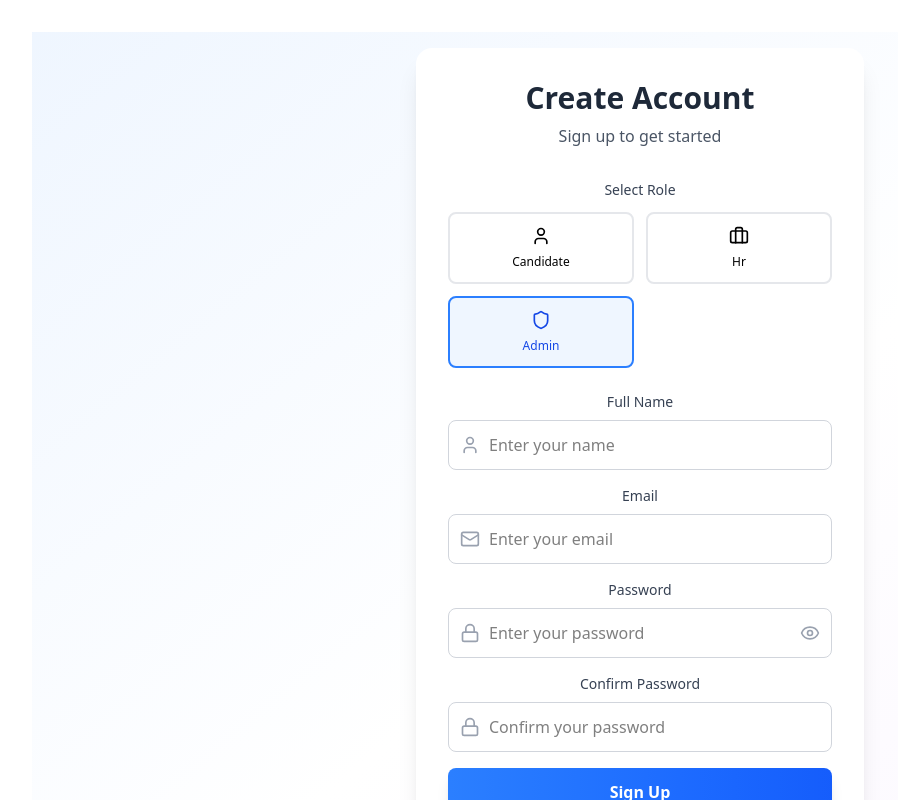
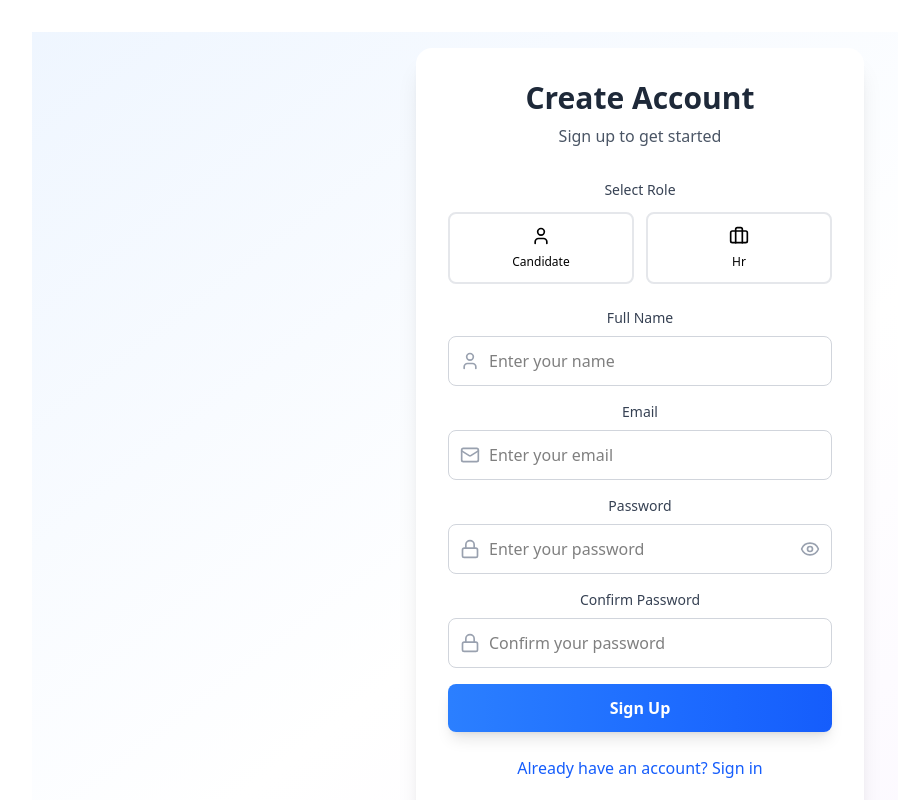
Before and after one commit to 22f1000288/soft-engg-project-sep-2025-se-SEP-team_6, a React (Vite) app in the folder hrms-project/: page / in a window 1280 px wide. Both pictures are taken after a click on the button "Don't have an account? Sign up". Shown: the top 800 px of the page, without its empty margins (0-898 px from the left). Built offline with nearby package versions, Linux system fonts and the light colour scheme; no server answers.

Commit message:
issues highllighted in testing fixed

```diff
--- a/hrms-project/src/components/LoginPage.jsx
+++ b/hrms-project/src/components/LoginPage.jsx
@@ -46,6 +46,15 @@ const AuthSystem = () => {
 
   const handleSubmit = async (e) => {
     e.preventDefault();
+    if (!formData.email || !formData.password) {
+      setError('Please enter email and password');
+      return;
+    }
+    if(!formData.email.includes('@') && !formData.email.includes('.')) {
+      setError('Please enter a valid email');
+      setFormData({ name: '', email: '', password: '', confirmPassword: '' });
+      return;
+    }
     setError('');
 
     if (isLogin) {
@@ -56,6 +65,8 @@ const AuthSystem = () => {
           body: JSON.stringify({ email: formData.email, password: formData.password }),
         });
         if (!response.ok) {
+          // empty the email and password fields
+          setFormData({ name: '', email: '', password: '', confirmPassword: '' });
           throw new Error('Invalid email or password');
         }
         const data = await response.json();
@@ -180,7 +191,7 @@ const AuthSystem = () => {
             <div className="mb-6">
               <label className="block text-sm font-medium text-gray-700 mb-3">Select Role</label>
               <div className="grid grid-cols-2 gap-3">
-                {['candidate', 'hr','admin'].map(role => (
+                {['candidate', 'hr'].map(role => (
                   <button
                     key={role}
                     type="button"
@@ -271,6 +282,7 @@ const AuthSystem = () => {
                     placeholder="Confirm your password"
                     required
                   />
+
                 </div>
               </div>
             )}
```
